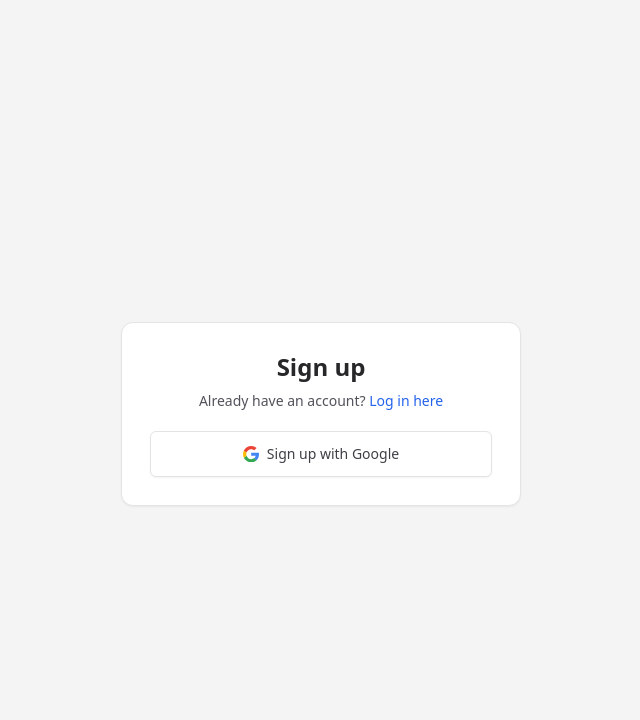
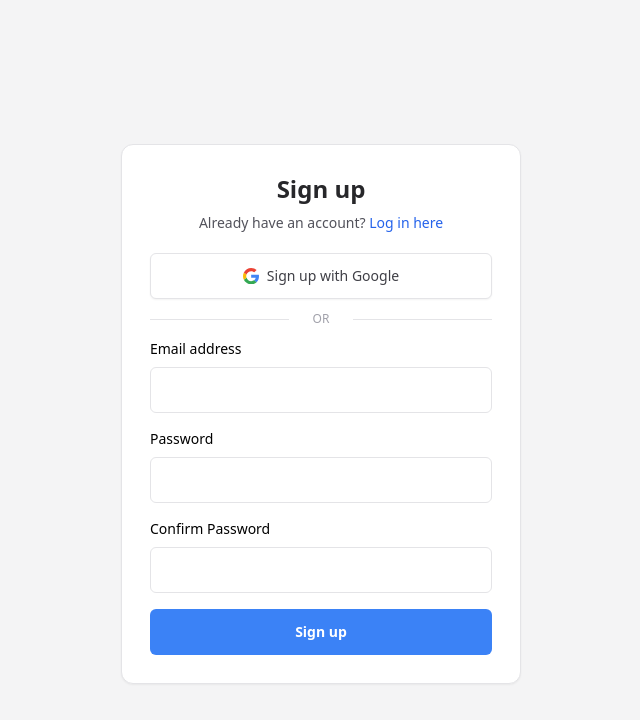
Before and after one commit to huaiyukhaw/lastqr, a Next.js app: page /signup in a window 1280 px wide. Shown: the top 720 px of the page, without its empty margins (319-959 px from the left). Built offline with nearby package versions, Linux system fonts and the light colour scheme; no server answers; a web font is replaced by a local one; what tailwindcss-radix would draw is missing.

Commit message:
add email/password auth

```diff
--- a/pages/login.tsx
+++ b/pages/login.tsx
@@ -11,29 +11,29 @@ const LoginPage: NextPage = () => {
   const router = useRouter();
 
   const [loading, setLoading] = useState<boolean>(false);
-  // const [email, setEmail] = useState<string>("");
-  // const [password, setPassword] = useState<string>("");
+  const [email, setEmail] = useState<string>("");
+  const [password, setPassword] = useState<string>("");
 
   if (session) {
     router.push("/app");
   }
 
-  // const handleSignIn = async (email: string, password: string) => {
-  //   try {
-  //     setLoading(true);
-  //     const { error } = await supabase.auth.signInWithPassword({
-  //       email: email,
-  //       password: password,
-  //     });
-  //     if (error) {
-  //       throw error;
-  //     }
-  //   } catch (error) {
-  //     console.error(error);
-  //   } finally {
-  //     setLoading(false);
-  //   }
-  // };
+  const handleSignIn = async (email: string, password: string) => {
+    try {
+      setLoading(true);
+      const { error } = await supabase.auth.signInWithPassword({
+        email: email,
+        password: password,
+      });
+      if (error) {
+        throw error;
+      }
+    } catch (error) {
+      console.error(error);
+    } finally {
+      setLoading(false);
+    }
+  };
 
   const handleSignInWithGoogle = async () => {
     try {
@@ -79,6 +79,7 @@ const LoginPage: NextPage = () => {
                 type="button"
                 className="inline-flex w-full items-center justify-center gap-2 rounded-md border bg-white py-3 px-4 align-middle text-sm font-medium text-gray-700 shadow-sm transition-all hover:bg-gray-100 focus:outline-none focus:ring-2 focus:ring-blue-600 focus:ring-offset-2 focus:ring-offset-white dark:border-0 dark:bg-black dark:text-white dark:hover:bg-gray-900 dark:focus:ring-offset-gray-800"
                 onClick={handleSignInWithGoogle}
+                disabled={loading}
               >
                 <svg
                   className="h-auto w-4"
@@ -106,7 +107,7 @@ const LoginPage: NextPage = () => {
                 </svg>
                 Sign in with Google
               </button>
-              {/* <div className="flex items-center py-3 text-xs uppercase text-gray-400 before:mr-6 before:flex-[1_1_0%] before:border-t before:border-gray-200 after:ml-6 after:flex-[1_1_0%] after:border-t after:border-gray-200 dark:text-gray-500 dark:before:border-gray-600 dark:after:border-gray-600">
+              <div className="flex items-center py-3 text-xs uppercase text-gray-400 before:mr-6 before:flex-[1_1_0%] before:border-t before:border-gray-200 after:ml-6 after:flex-[1_1_0%] after:border-t after:border-gray-200 dark:text-gray-500 dark:before:border-gray-600 dark:after:border-gray-600">
                 Or
               </div>
               <form
@@ -208,7 +209,7 @@ const LoginPage: NextPage = () => {
                     Sign in
                   </button>
                 </div>
-              </form> */}
+              </form>
             </div>
           </div>
         </div>
--- a/pages/signup.tsx
+++ b/pages/signup.tsx
@@ -12,30 +12,30 @@ const SignUpPage: NextPage = () => {
   const router = useRouter();
 
   const [loading, setLoading] = useState<boolean>(false);
-  // const [email, setEmail] = useState<string>("");
-  // const [password, setPassword] = useState<string>("");
-  // const [confirmPassword, setConfirmPassword] = useState<string>("");
+  const [email, setEmail] = useState<string>("");
+  const [password, setPassword] = useState<string>("");
+  const [confirmPassword, setConfirmPassword] = useState<string>("");
 
   if (session) {
     router.push("/app");
   }
 
-  // const handleSignUp = async (email: string, password: string) => {
-  //   try {
-  //     setLoading(true);
-  //     if (password == confirmPassword) {
-  //       const { error } = await supabase.auth.signUp({
-  //         email: email,
-  //         password: password,
-  //       });
-  //       if (error) throw error;
-  //     }
-  //   } catch (error) {
-  //     console.error(error);
-  //   } finally {
-  //     setLoading(false);
-  //   }
-  // };
+  const handleSignUp = async (email: string, password: string) => {
+    try {
+      setLoading(true);
+      if (password == confirmPassword) {
+        const { error } = await supabase.auth.signUp({
+          email: email,
+          password: password,
+        });
+        if (error) throw error;
+      }
+    } catch (error) {
+      console.error(error);
+    } finally {
+      setLoading(false);
+    }
+  };
 
   const handleSignUpWithGoogle = async () => {
     try {
@@ -109,7 +109,7 @@ const SignUpPage: NextPage = () => {
                 </svg>
                 Sign up with Google
               </button>
-              {/* <div className="flex items-center py-3 text-xs uppercase text-gray-400 before:mr-6 before:flex-[1_1_0%] before:border-t before:border-gray-200 after:ml-6 after:flex-[1_1_0%] after:border-t after:border-gray-200 dark:text-gray-500 dark:before:border-gray-600 dark:after:border-gray-600">
+              <div className="flex items-center py-3 text-xs uppercase text-gray-400 before:mr-6 before:flex-[1_1_0%] before:border-t before:border-gray-200 after:ml-6 after:flex-[1_1_0%] after:border-t after:border-gray-200 dark:text-gray-500 dark:before:border-gray-600 dark:after:border-gray-600">
                 Or
               </div>
               <form
@@ -252,7 +252,7 @@ const SignUpPage: NextPage = () => {
                     Sign up
                   </button>
                 </div>
-              </form> */}
+              </form>
             </div>
           </div>
         </div>
```
